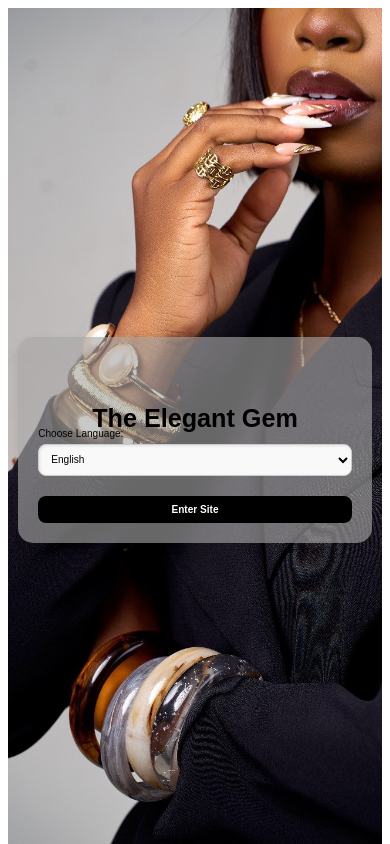
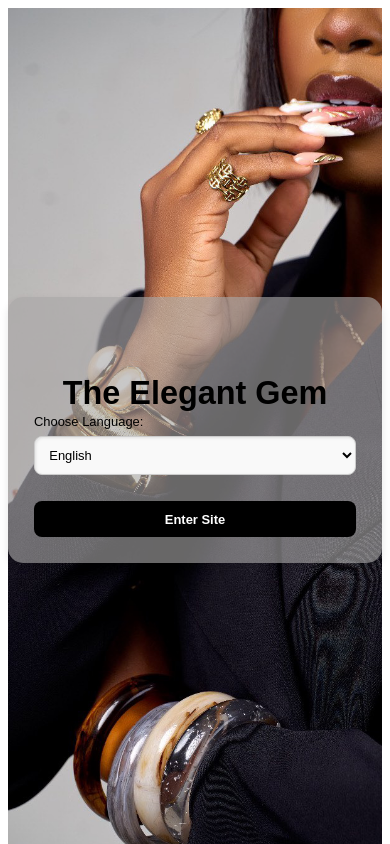
Before and after one commit to LanreAdetola/Elegant_Gem, a Vue app: page / in a window 390 px wide. Shown: the top 844 px of the page. Built offline with nearby package versions, Linux system fonts and the light colour scheme.

Commit message:
Update App.vue

```diff
--- a/src/App.vue
+++ b/src/App.vue
@@ -115,8 +115,8 @@
 /* Mobile Styles for iPhone and similar devices */
 @media (max-width: 390px) {
   #app {
-    padding: 1em;
-    font-size: 0.7em; /* Slightly smaller font */
+
+    font-size: 0.9em; /* Slightly smaller font */
   }
 
   h1 {
```
